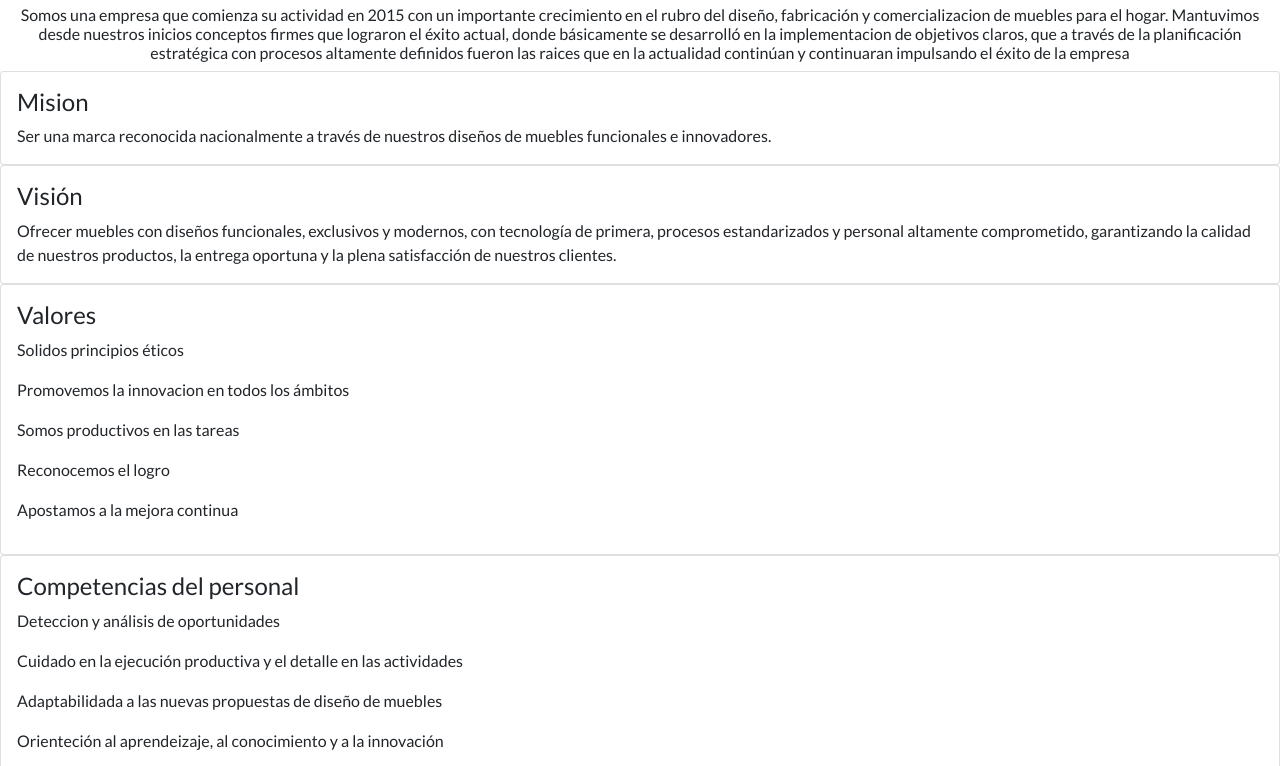
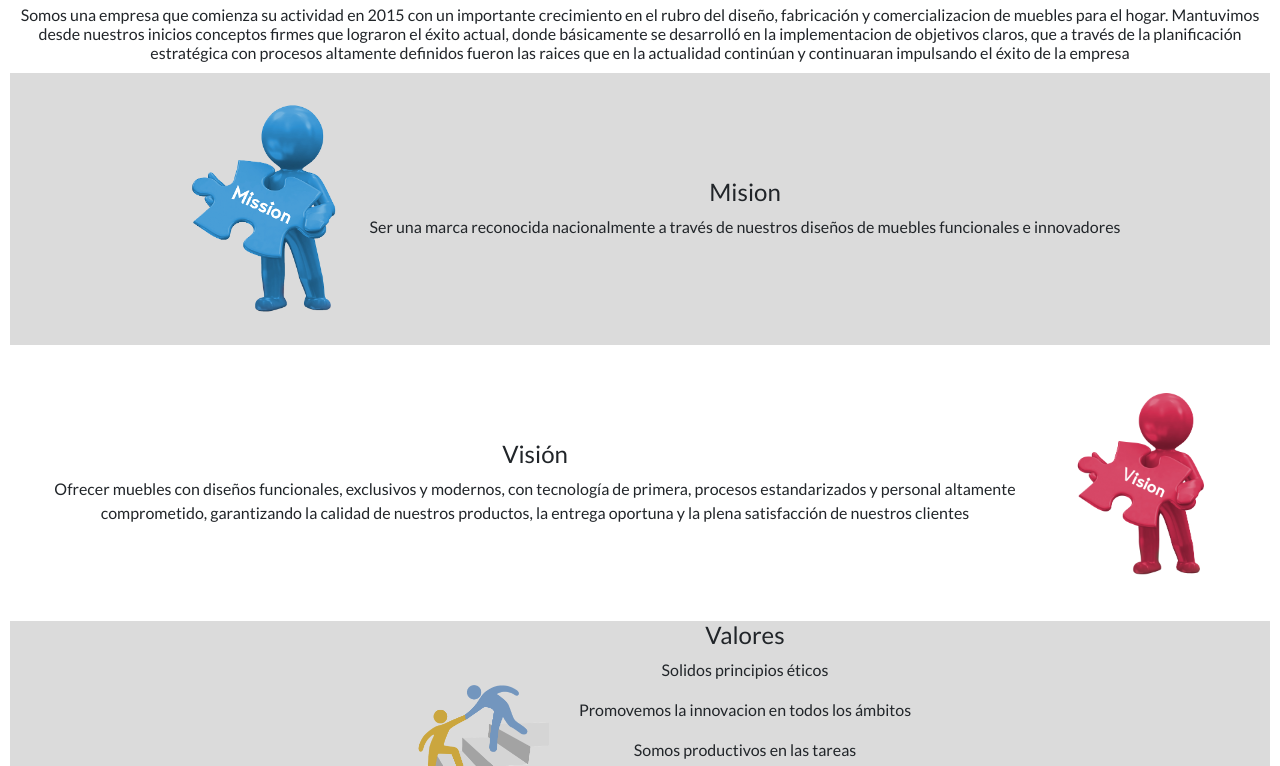
Before and after one commit to nicolasluna1991/proyecto_final, a website: page pages/empresa.html in a window 1280 px wide. Shown: the part 163-929 px from the top of the page. Drawn offline with nearby package versions, Linux system fonts and the light colour scheme.

Commit message:
Arreglo empresa.html

```diff
--- a/css/estilos.css
+++ b/css/estilos.css
@@ -31,7 +31,6 @@ body{
 #fondo-body{
     background: url("../assets/imagenes/fondo-body.jpg");
     background-size: cover;
-    background-position: ;
     height: 100%;
     width: 100%;
 }
@@ -100,3 +99,38 @@ body{
 .container-form .btn-enviar:hover{
     background: #fb8500;
 }
+
+/*mofificacion empresa.html*/
+.empresa-card-left{
+    background-color: #dbdbdb;
+    display:flex;
+    justify-content:center;
+    text-align: center;
+    align-items: center;
+    padding: 0 30px;
+    margin: 10px;
+}
+
+.empresa-card-right{
+    display:flex;
+    justify-content:center;
+    text-align: center;
+    align-items: center;
+    padding: 0 30px;
+}
+
+.empresa-descripcion{
+    display: row;
+    justify-content:center;
+    text-align: center;
+    align-items: center;
+}
+.__img{
+    margin: 30px;
+    width: 150px;
+    height: auto;
+}
+.__img-competencias{
+    height: 300px;
+
+}
--- a/pages/empresa.html
+++ b/pages/empresa.html
@@ -47,7 +47,8 @@
       <div>
         <h1 data-aos="fade-left" class="container-fluid d-flex justify-content-center">Somos Moon Home & Deco</h1>
         <div>
-        <h6 data-aos="fade-left" class="container-fluid d-flex justify-content-center text-center">Somos una empresa que comienza su actividad en 2015 con un importante crecimiento en el rubro
+        <h6 data-aos="fade-left" class="container-fluid d-flex justify-content-center text-center">
+          Somos una empresa que comienza su actividad en 2015 con un importante crecimiento en el rubro
             del diseño, fabricación y comercializacion de muebles para el hogar.
             Mantuvimos desde nuestros inicios conceptos firmes que lograron el éxito actual,
             donde básicamente se desarrolló en la implementacion de objetivos claros, que a
@@ -56,27 +57,34 @@
             de la empresa</h6>
           </div>
         </div>
-      <div class="card-deck">
-        <div class="card">
-          <div class="card-body">
+
+        <div data-aos="fade-left" class="empresa-card-left">
+          <img class="__img" src="../assets/imagenes/mision.png">
+          <div class="empresa-descripcion">
           <h4 data-aos="fade-left" class="card-title ">Mision</h4>
           <p data-aos="fade-left" class="card-text">Ser una marca reconocida nacionalmente
             a través de nuestros diseños de muebles
-              funcionales e innovadores.</p></div>
+            funcionales e innovadores</p>
           </div>
-        <div class="card">
-          <div class="card-body">
-            <h4 data-aos="fade-left" class="card-title">Visión</h4>
+        </div>
+
+        <div data-aos="fade-left" class="empresa-card-right">
+          <div class="empresa-descripcion">
+          <h4 data-aos="fade-left" class="card-title ">Visión</h4>
           <p data-aos="fade-left" class="card-text">Ofrecer muebles con diseños funcionales,
             exclusivos y modernos, con tecnología de
             primera, procesos estandarizados y personal
             altamente comprometido, garantizando la calidad
             de nuestros productos, la entrega oportuna
-              y la plena satisfacción de nuestros clientes.</p></div>
+            y la plena satisfacción de nuestros clientes</p>
           </div>
-        <div class="card">
-          <div class="card-body">
-            <h4 data-aos="fade-left" class="card-title">Valores</h4>
+          <img class="__img" src="../assets/imagenes/vision.png">
+        </div>
+
+        <div data-aos="fade-left" class="empresa-card-left">
+          <img class="__img" src="../assets/imagenes/valores.png">
+          <div class="empresa-descripcion">
+          <h4 data-aos="fade-left" class="card-title ">Valores</h4>
           <p data-aos="fade-left" class="card-text">Solidos principios éticos</p>
           <p data-aos="fade-left">Promovemos la innovacion en todos los ámbitos</p>
           <p data-aos="fade-left">Somos productivos en las tareas</p>
@@ -84,9 +92,10 @@
           <p data-aos="fade-left">Apostamos a la mejora continua</p>
           </div>
         </div>
-        <div class="card">
-          <div class="card-body">
-            <h4 data-aos="fade-left" class="card-title">Competencias del personal</h4>
+
+        <div data-aos="fade-left" class="empresa-card-right">
+          <div class="empresa-descripcion">
+          <h4 data-aos="fade-left" class="card-title ">Competencias del personal</h4>
           <p data-aos="fade-left" class="card-text">Deteccion y análisis de oportunidades</p>
           <p data-aos="fade-left">Cuidado en la ejecución productiva y el
             detalle en las actividades</p>
@@ -97,6 +106,7 @@
           <p data-aos="fade-left">Capacidad de asumir riesgos y
             enfrentar responsabilidades</p>
           </div>
+          <img class="__img-competencias" src="../assets/imagenes/competencias.png">
         </div>
       </div>
         <footer>
--- a/scss/styles.scss
+++ b/scss/styles.scss
@@ -1,103 +1,45 @@
-@use 'mixins';
-@use 'reset';
-
-//Variables
-$lato: 'Lato', sans-serif;
-$color-principal: #fb8500;
-$color-secundario: #dbdbdb;
 
 
 @import url('https://fonts.googleapis.com/css2?family=Lato:wght@300;400&display=swap');
-@import url('https://fonts.googleapis.com/css2?family=Open+Sans:wght@400;700&display=swap');
-* { margin: 0; padding: 0; }
+* { margin: 0;
+    padding: 0; }
 html,body{
     width: 100%;
     height: 100vh;
+}
+body{
+    font-family: 'Lato', sans-serif;
+    overflow-x: hidden;
 }
 @media (max-width:768px) {
     #intro{
         width:90% !important
     }
-}
-body{
-    font-family: $lato;
-    overflow-x: hidden;
-    & #fondo-body {
-        background: url("../assets/imagenes/fondo-body.jpg");
-        height: auto;
-        width: auto;
+    #mapa iframe{
+        width: 320px;
+        height: 270px;
     }
-}
+    .container-form{
+        text-align: center;
+    }
+    .texto-articulo{
+        text-align: center;
+    }
+    }
 .logotipo{
     height: 40px;
     padding: 5px;
 }
-.container-form{
-        font-family: $lato;
-        position:relative;
-        width: 50%;
-        max-width: 50%;
-        margin: auto;
-        display: flex;
-        grid-template-columns: row;
-        grid-gap: 50px;
-        margin-top: 90px;
-    & h2{
-        margin-bottom: 15px;
-        font-size: 35px
-    }
-    & p{
-        font-size: 17px;
-        line-height: 1.6;
-        margin-bottom: 31px;
-    }
-    & a{
-        font-size: 17px;
-        display: inline-block;
-        text-decoration: none;
-        width: 100%;
-        margin-bottom: 15px;
-        color: black;
-        font-weight: 700;
-    }
-    & a i{
-        color: orange;
-        margin-right: 10px;
-    }
-    & form textarea{
-        width: 100%;
-        padding: 15px 10px;
-        font-size: 16px;
-        border: 1px solid #dbdbdb;
-        margin-bottom: 20px;
-        border-radius: 10px;
-        outline: 0px;
-        min-height: 140px;
-        max-height: 150px;
-    }
-    & textarea{
-            width: 100%;
-            padding: 15px 10px;
-            font-size: 16px;
-            border: 1px solid #dbdbdb;
-            margin-bottom: 20px;
-            border-radius: 10px;
-            outline: 0px;
-            min-height: 140px;
-            max-height: 150px;
-    }
-    &   .btn-enviar{
-            padding: 15px;
-            font-size: 16px;
-            border: none;
-            outline: 0px;
-            background: orange;
-            color: white;
-            border-radius: 3px;
-            cursor: pointer;
-            transition: all 300ms ease;
-    }
-    & .btn-enviar:hover{
-        background: #fb8500;
-    }
+#fondo-body{
+    background: url("../assets/imagenes/fondo-body.jpg");
+    background-size: cover;
+    background-position: ;
+    height: 100%;
+    width: 100%;
 }
+#fondo-envios{
+    background-color: #dbdbdb;
+    height: auto;
+    width: auto;
+}
+@import url('https://fonts.googleapis.com/css2?family=Open+Sans:wght@400;700&display=swap');
```
Also changed, not shown: index.html (+0 -3 lines), pages/contacto.html (+1 -1 lines), scss/_formulario.scss (added, +66 -0 lines), assets/imagenes/competencias.png (added), assets/imagenes/mision.png (added), assets/imagenes/valores.png (added), assets/imagenes/vision.png (added). Lines whose indentation alone changed are shown as unchanged.
